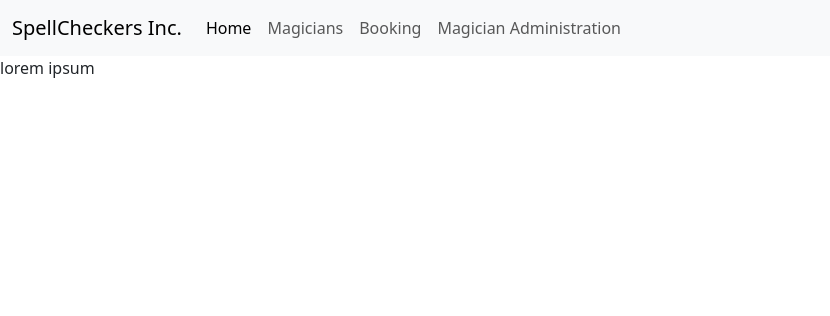
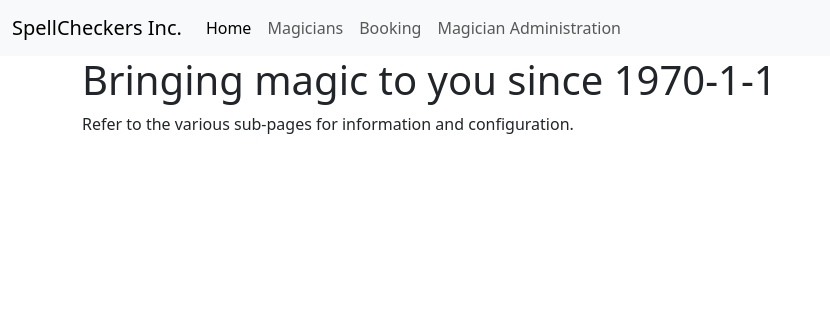
Before and after one commit to jonasheschl/SpellCheckers-Inc, a PHP site: page / in a window 1280 px wide. Shown: the top 316 px of the page, without its empty margins (0-830 px from the left). Run offline with PHP 8.4, Linux system fonts and the light colour scheme.

Commit message:
Add text to index

```diff
--- a/magicians-agency/src/index.php
+++ b/magicians-agency/src/index.php
@@ -2,4 +2,8 @@
 include_once "header.php";
 ?>
 
-<span>lorem ipsum</span>
+<div class="container my-8">
+    <h1>Bringing magic to you since 1970-1-1</h1>
+
+    <p>Refer to the various sub-pages for information and configuration.</p>
+</div>
```
